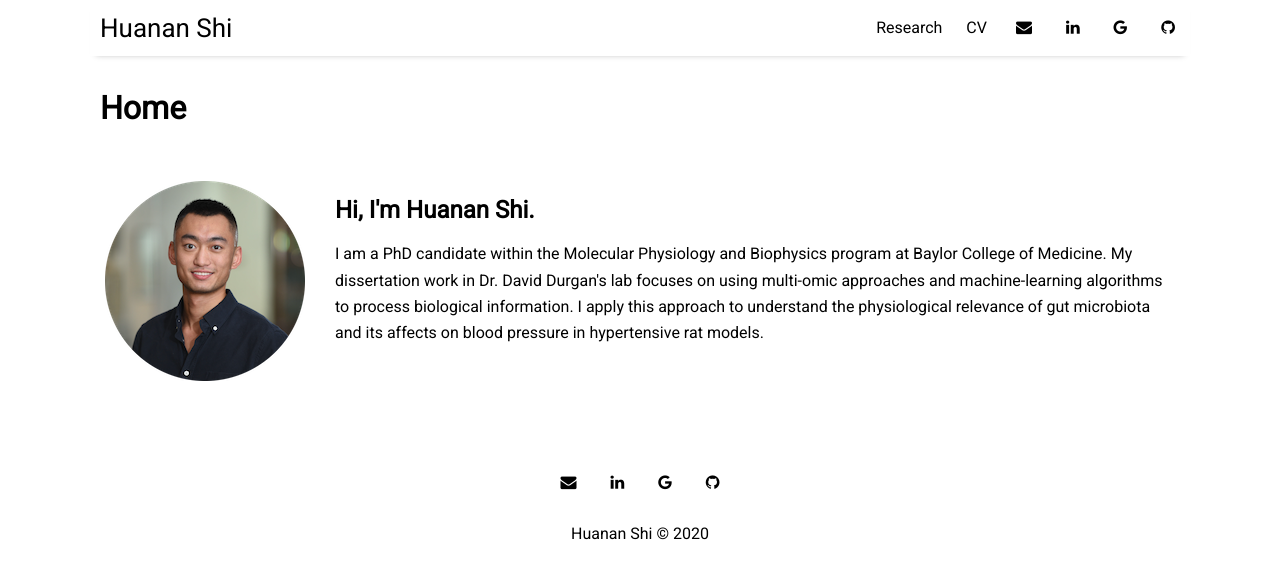
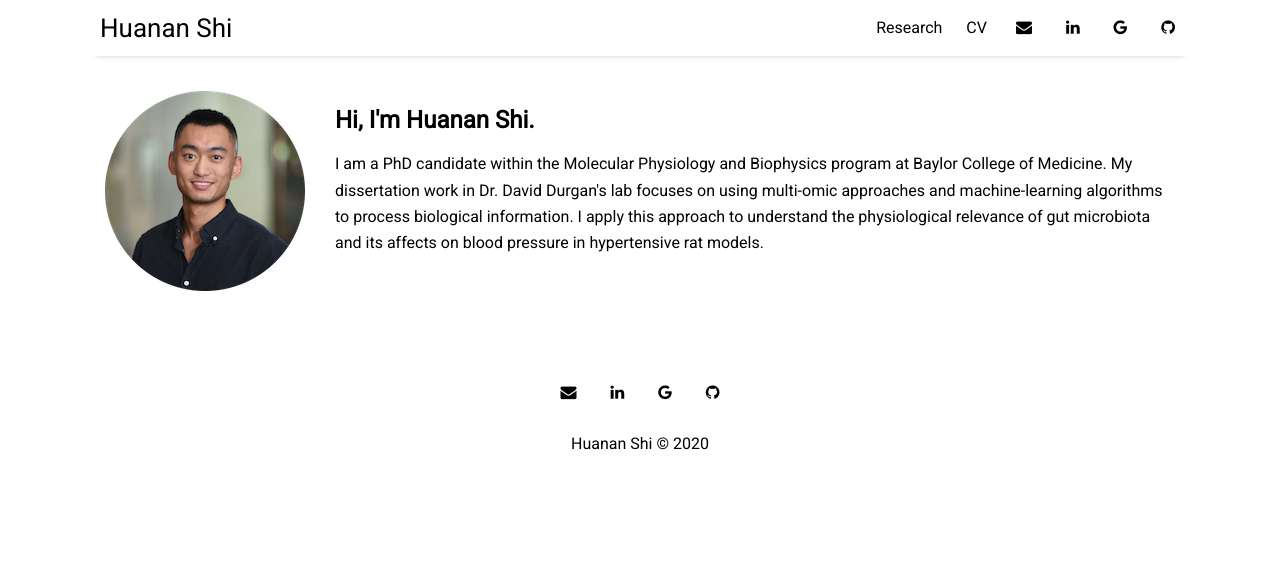
Before and after one commit to huananfshi/huananfshi.github.io, a Jekyll site: the page built from index.html, in a window 1280 px wide. Shown: the top 579 px of the page. Built offline with Jekyll 4.4.1, drawn with Linux system fonts in a browser that asks for light colours; nearby versions of some CDN libraries; the list of posts is cut into pages by our own code.

Commit message:
Update page.html

```diff
--- a/_layouts/page.html
+++ b/_layouts/page.html
@@ -2,11 +2,6 @@
 layout: default
 ---
 
-<div class="page-title">
-  <h1>
-    {{ page.title }}
-  </h1>
-</div>
 
 <post>
   {{ content }}
```
